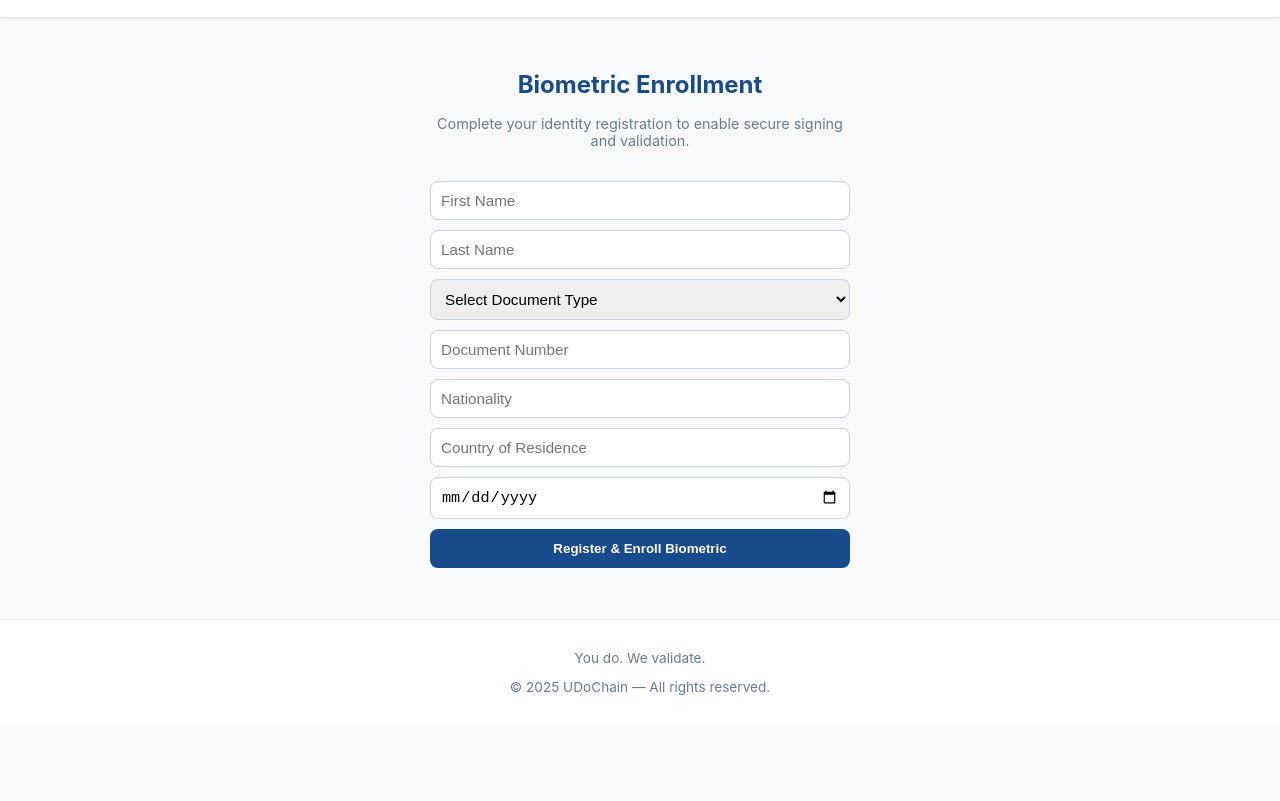
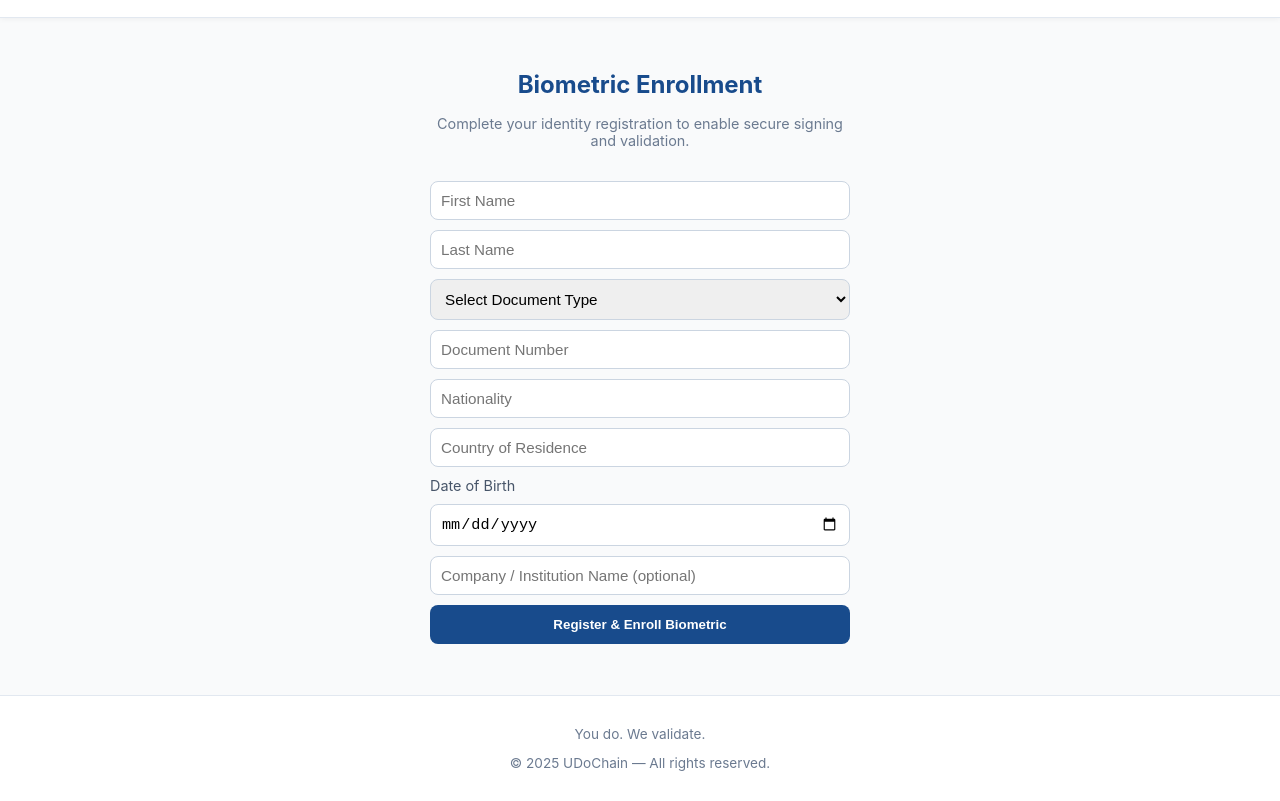
Before and after one commit to greencapitalh-cpu/webauthn-biometrics, a website: page public/enroll.html in a window 1280 px wide. Shown: the part 97-898 px from the top of the page. Before the commit the page ends 822 px from the top, so only its background shows below. Drawn offline with Linux system fonts and the light colour scheme; sample sign-in values are in the browser's storage.

Commit message:
Update enroll.html

```diff
--- a/public/enroll.html
+++ b/public/enroll.html
@@ -28,7 +28,14 @@
       <input type="text" name="documentNumber" placeholder="Document Number" required />
       <input type="text" name="nationality" placeholder="Nationality" required />
       <input type="text" name="residence" placeholder="Country of Residence" required />
+
+      <!-- 🔹 Etiqueta visible -->
+      <label style="text-align: left; font-size: 0.9rem; color: #475569;">Date of Birth</label>
       <input type="date" name="birthdate" required />
+
+      <!-- 🔹 Campo opcional -->
+      <input type="text" name="companyName" placeholder="Company / Institution Name (optional)" />
+
       <button type="submit" class="btn-primary">Register & Enroll Biometric</button>
     </form>
 
```
